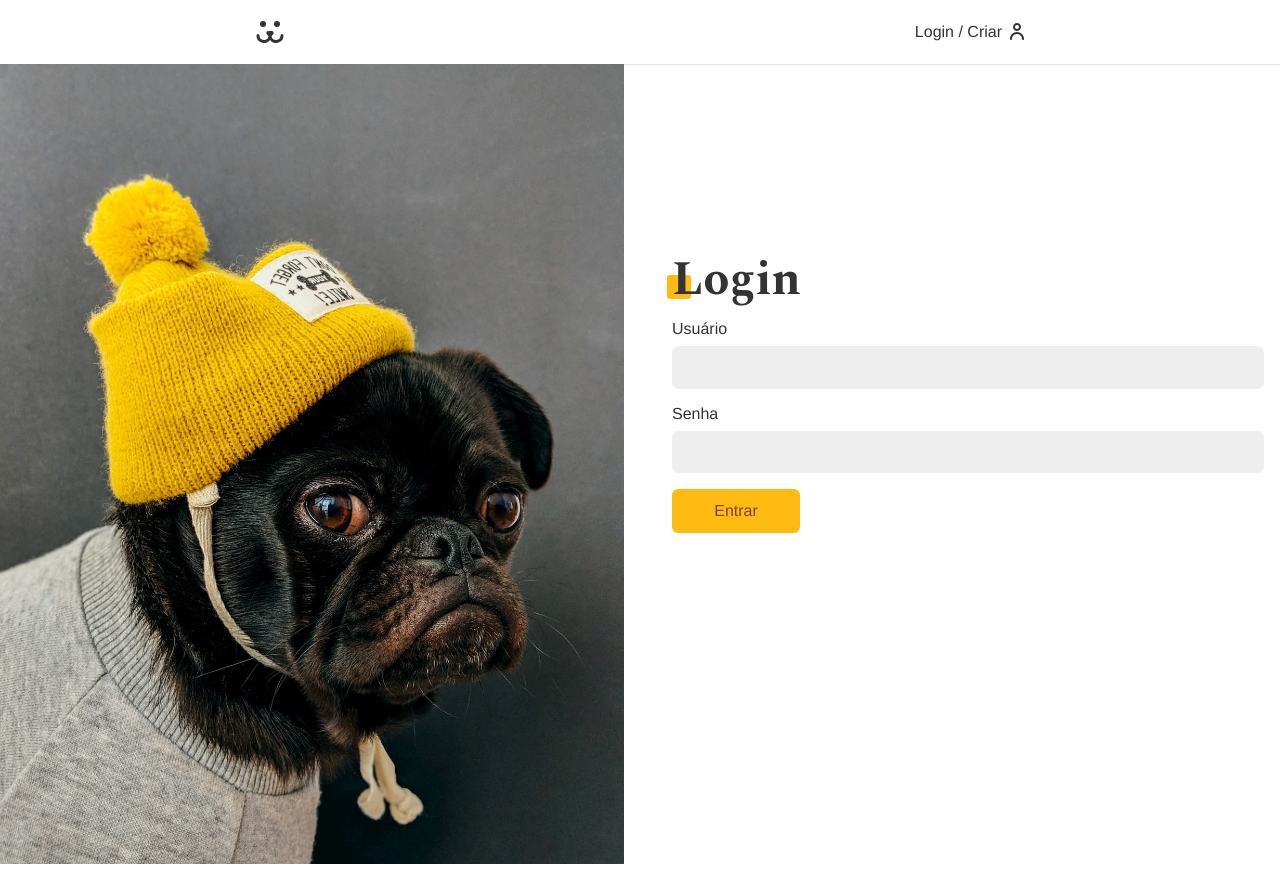
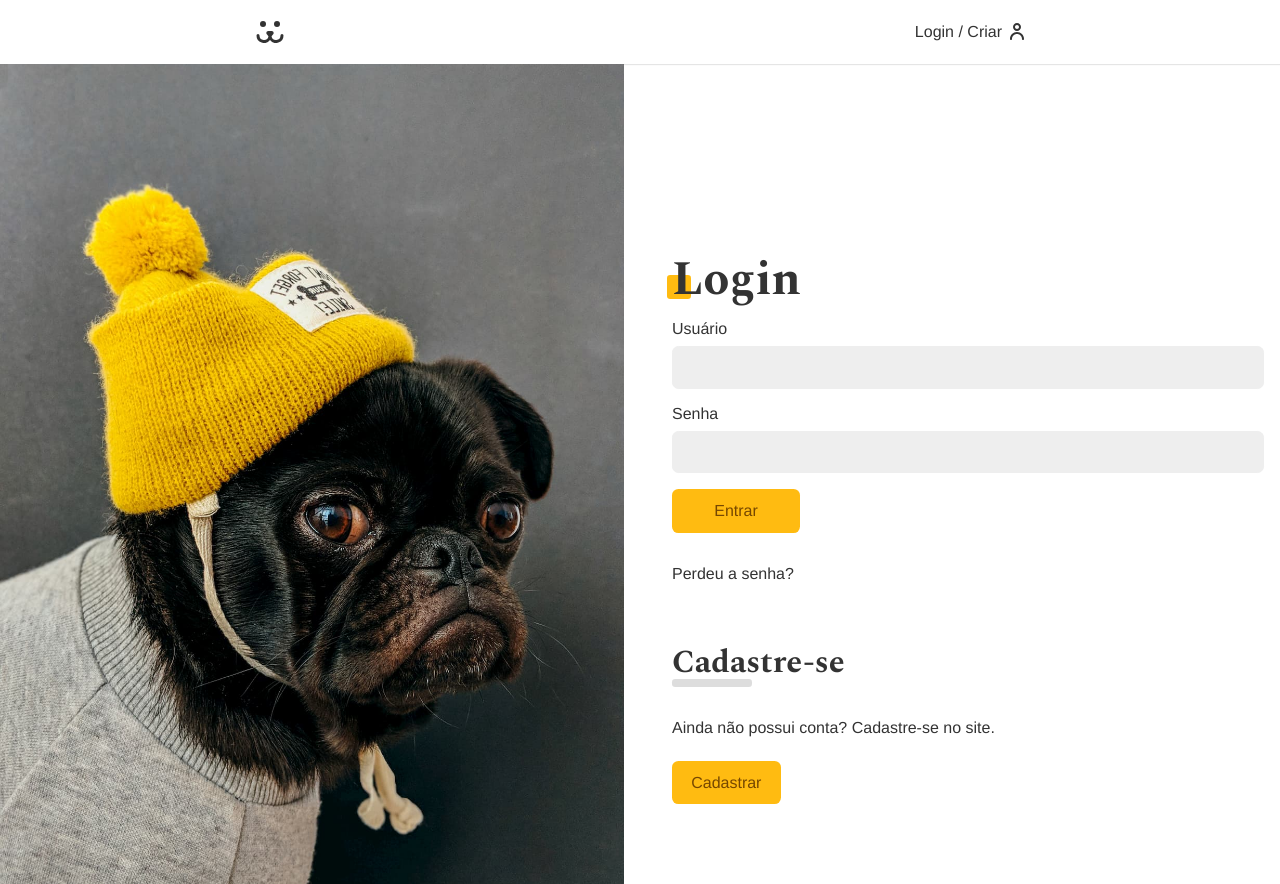
Before and after one commit to MatheusTG/dogs-next, a Next.js app: page /login in a window 1280 px wide. Built offline with nearby package versions, Linux system fonts and the light colour scheme.

Commit message:
Login style (desktop)

```diff
--- a/src/app/login/login.module.css
+++ b/src/app/login/login.module.css
@@ -5,8 +5,8 @@
 }
 
 .imagemDog {
-  height: calc(100vh);
-  background: url('/assets/login.jpg') no-repeat 50%;
+  min-height: calc(100vh);
+  background: url("/assets/login.jpg") no-repeat 50%;
   background-size: cover;
 }
 
@@ -18,4 +18,58 @@
 .form {
   display: grid;
   gap: 1rem;
+  margin-bottom: 2rem;
 }
+
+.lostPassword {
+  display: block;
+  margin-bottom: 4rem;
+}
+
+.registerContainer p {
+  margin-bottom: 1.5rem;
+}
+
+.formSubtitle {
+  font-family: var(--font-title);
+  line-height: 1;
+  font-size: 2rem;
+  margin-bottom: 2rem;
+  position: relative;
+  z-index: 1;
+}
+
+.formSubtitle::after {
+  content: "";
+  display: block;
+  width: 5rem;
+  height: 0.5rem;
+  border-radius: 0.2rem;
+  background-color: #ddd;
+}
+
+.buttonRegister {
+  display: block;
+  font-size: 1rem;
+  font-family: var(--type-first);
+  cursor: pointer;
+  border-radius: 0.4rem;
+  background-color: #fb1;
+  color: #764701;
+  padding: 0.8rem 1.2rem;
+  box-sizing: border-box;
+  transition: 0.1s;
+  width: max-content;
+  margin-bottom: 4rem;
+}
+
+.buttonRegister:hover,
+.buttonRegister:focus {
+  outline: none;
+  box-shadow: 0 0 0 3px #fea, 0 0 0 4px #fb1;
+}
+
+.buttonRegister:disabled {
+  opacity: 0.5;
+  cursor: wait;
+}
--- a/src/app/login/page.tsx
+++ b/src/app/login/page.tsx
@@ -18,6 +18,14 @@ export default function LoginPage() {
           <Input label="Senha" id="password" />
           <Button type="submit">Entrar</Button>
         </form>
+
+        <a className={styles.lostPassword}>Perdeu a senha?</a>
+
+        <div className={styles.registerContainer}>
+          <h2 className={styles.formSubtitle}>Cadastre-se</h2>
+          <p>Ainda não possui conta? Cadastre-se no site.</p>
+          <a className={styles.buttonRegister}>Cadastrar</a>
+        </div>
       </div>
     </main>
   );
--- a/src/components/Button.tsx
+++ b/src/components/Button.tsx
@@ -5,7 +5,7 @@ export default function Button({
   ...props
 }: React.ComponentProps<"button">) {
   return (
-    <button {...props} className={styles.button}>
+    <button className={styles.button} {...props} >
       {children}
     </button>
   );
```
